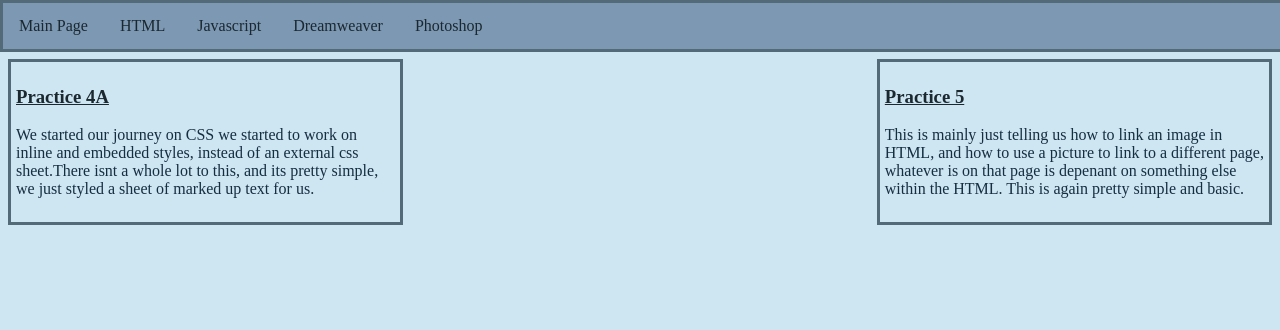
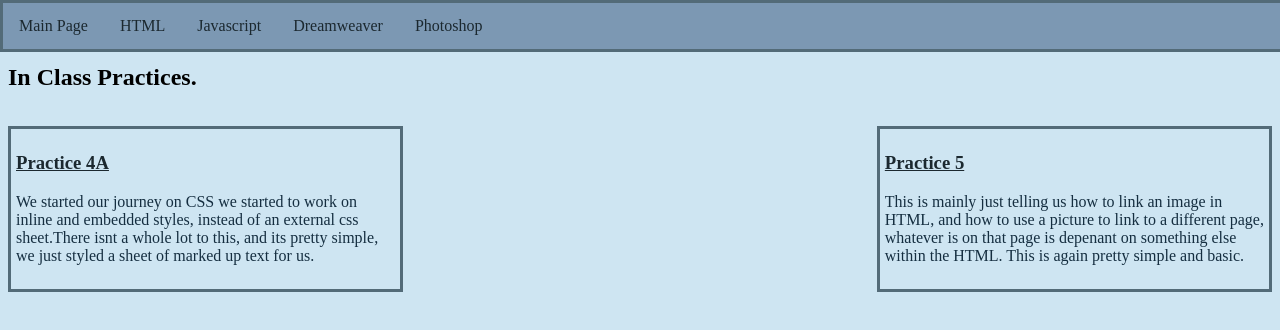
Before and after one commit to AJJack815/Web-Dev-12th, a plain HTML site: page CSS/index.html in a window 1280 px wide. Shown: the part 82-412 px from the top of the page. Drawn offline with Linux system fonts and the light colour scheme.

Commit message:
Add h2 that was forgotten.

```diff
--- a/CSS/index.html
+++ b/CSS/index.html
@@ -19,6 +19,7 @@
     </ul>
   </div>
    <div class="inclass">
+     <h2> In Class Practices. </h2>
    <div class="Practice4A">
    <h3><a href="Practice4A/index.html"> Practice 4A</a> </h3>
   <p> We started our journey on CSS we started to work on inline and embedded styles, instead of an external css sheet.There isnt a whole lot to this, and its pretty simple, we just styled a sheet of marked up text for us.</p>
```
